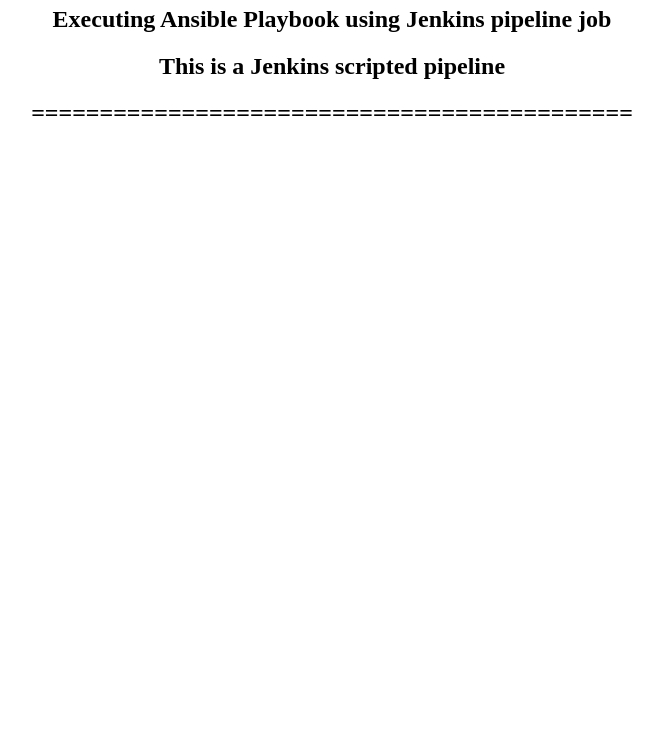
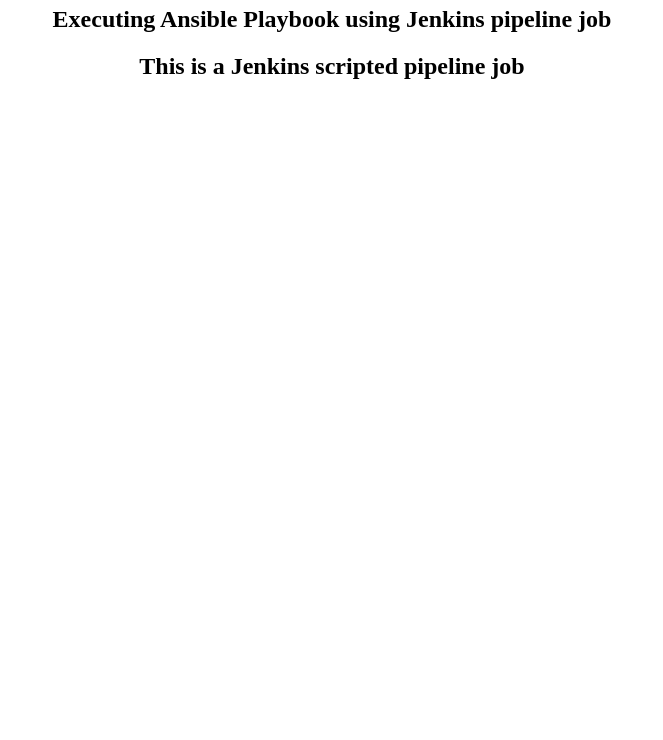
Before and after one commit to Rahul6009/jenkins-ansible, a plain HTML site: page index.html in a window 1280 px wide. Shown: the part 60-800 px from the top of the page, without its empty margins (308-971 px from the left). Drawn offline with Linux system fonts and the light colour scheme.

Commit message:
Update index.html

```diff
--- a/index.html
+++ b/index.html
@@ -1,5 +1,4 @@
 <center>
 <h1> Welcome To Jenkins Pipeline </h1>
   <h2> Executing Ansible Playbook using Jenkins pipeline job</h2>
-   <h2> This is a Jenkins scripted pipeline</h2>
-  <h2> ============================================</h2>
+   <h2> This is a Jenkins scripted pipeline job</h2>
```
